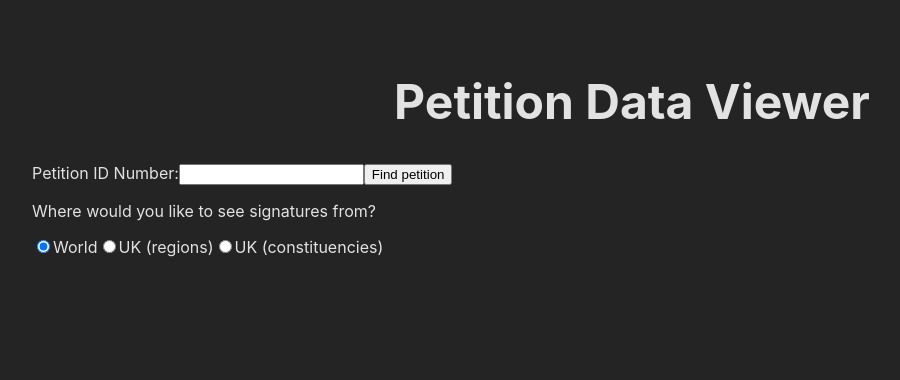
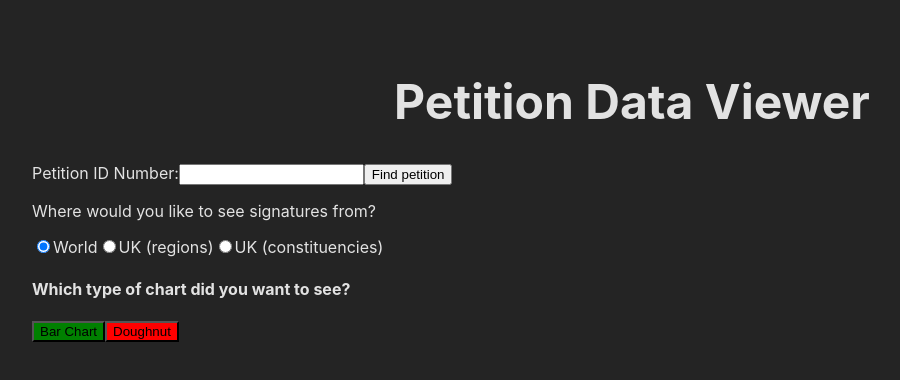
Before and after one commit to edthuman/petition-data-viewer, a React (Vite) app: page / in a window 1280 px wide. Shown: the top 380 px of the page, without its empty margins (8-908 px from the left). Built offline with nearby package versions, Linux system fonts and the light colour scheme.

Commit message:
update App.jsx

```diff
--- a/src/App.jsx
+++ b/src/App.jsx
@@ -5,6 +5,7 @@ import BarChart from './components/bar-chart/BarChart'
 import { registerCharts } from '../registerCharts.ts'
 import ScopeSelector from './components/scope-selection/ScopeSelector.jsx'
 import DoughnutChart from './components/doughnut/DoughnutChart.jsx'
+import ChartSelector from './components/chart-selection/ChartSelector.jsx'
 
 
 registerCharts();
@@ -12,13 +13,15 @@ registerCharts();
 function App() {
   const [petitionData, setPetitionData] = useState({})
   const [selectedScope, setSelectedScope] = useState("world")
+  const [selectedChart, setSelectedChart] = useState("bar")
 
   return (
     <>
       <h1>Petition Data Viewer</h1>
       <PetitionSelector petitionData={petitionData} setPetitionData={setPetitionData}/>
       <ScopeSelector selectedScope={selectedScope} setSelectedScope={setSelectedScope}/>
-      {Object.keys(petitionData).length ? <><BarChart petitionData={petitionData} selectedScope={selectedScope}/><DoughnutChart petitionData={petitionData} selectedScope={selectedScope}/></> : null}
+      <ChartSelector selectedChart={selectedChart} setSelectedChart={setSelectedChart}/>
+      {Object.keys(petitionData).length ? (selectedChart === "bar" ? <BarChart petitionData={petitionData} selectedScope={selectedScope}/> : <DoughnutChart petitionData={petitionData} selectedScope={selectedScope}/>) : null}
     </>
   )
 }
```
